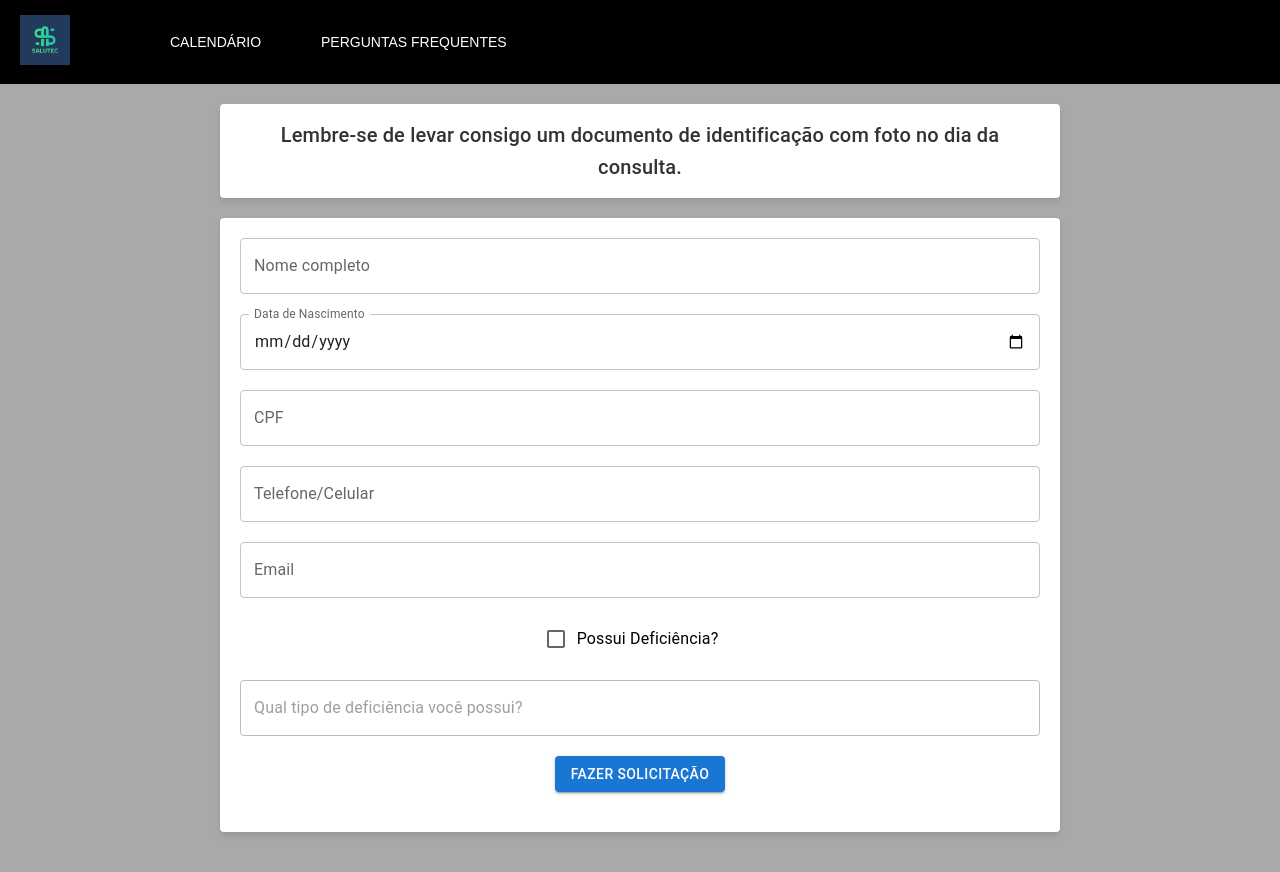
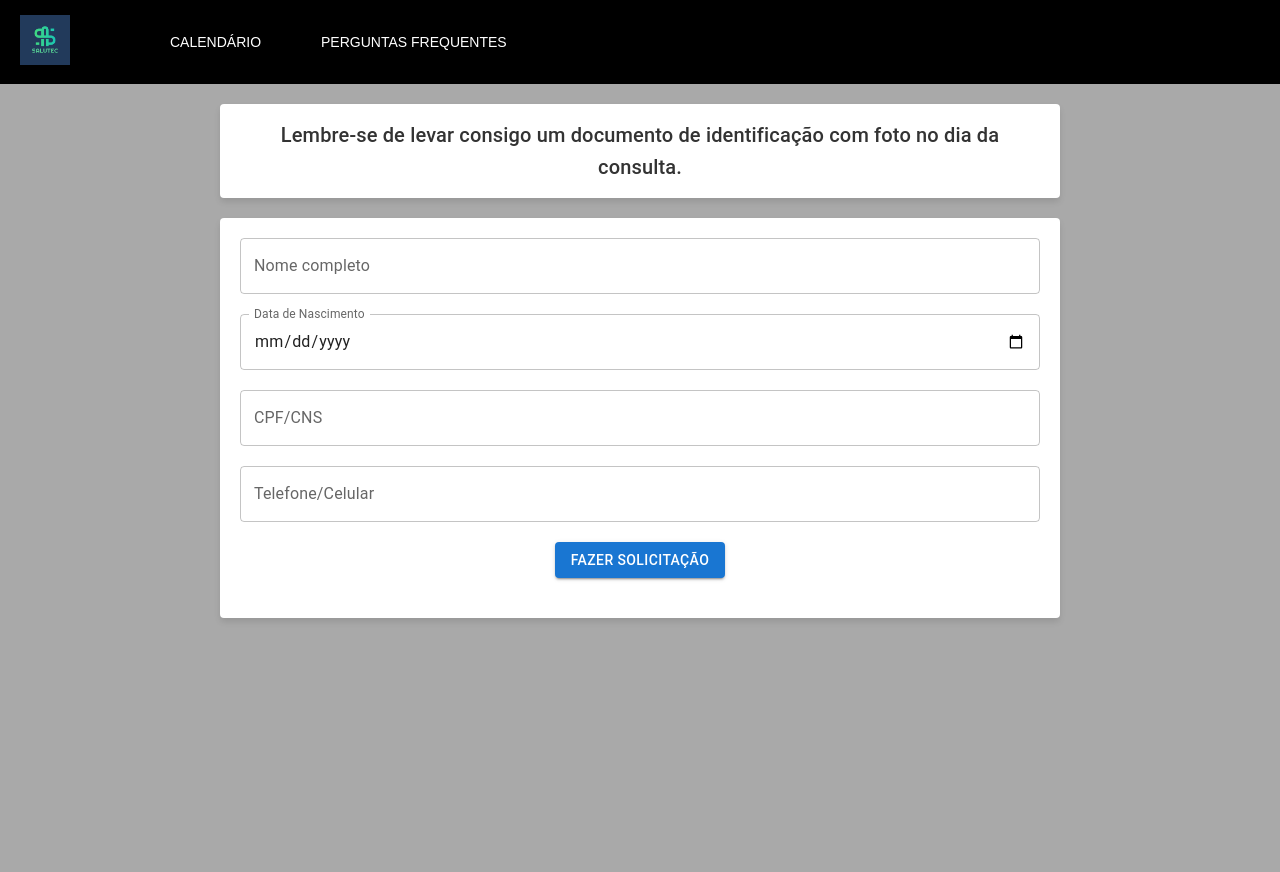
Before and after one commit to IsacGuedes/salutec-app, a React (Create React App) app: page /paciente in a window 1280 px wide. Shown: the top 872 px of the page. Built offline with nearby package versions, Linux system fonts and the light colour scheme; a web font is replaced by a local one.

Commit message:
correcoes cadastro

```diff
--- a/src/components/formatos.ts
+++ b/src/components/formatos.ts
@@ -1,17 +1,22 @@
 export const aplicarMascaraDocumento = (documento: string): string => {
-    const apenasDigitos = documento.replace(/\D/g, '').slice(0, 14);
+    const apenasDigitos = documento.replace(/\D/g, '').slice(0, 15);
+
+    // Aplica máscara de CPF (11 dígitos)
     if (apenasDigitos.length <= 11) {
         return apenasDigitos
             .replace(/(\d{3})(\d)/, '$1.$2')
             .replace(/(\d{3})(\d)/, '$1.$2')
             .replace(/(\d{3})(\d{1,2})$/, '$1-$2');
-    } else {
+    }
+    // Aplica máscara de CNS (15 dígitos)
+    else if (apenasDigitos.length <= 15) {
         return apenasDigitos
-            .replace(/^(\d{2})(\d)/, '$1.$2')
-            .replace(/^(\d{2})\.(\d{3})(\d)/, '$1.$2.$3')
-            .replace(/\.(\d{3})(\d)/, '.$1/$2')
-            .replace(/(\d{4})(\d)/, '$1-$2');
+            .replace(/(\d{3})(\d)/, '$1.$2')
+            .replace(/(\d{3})(\d)/, '$1.$2')
+            .replace(/(\d{3})(\d)/, '$1.$2')
+            .replace(/(\d{3})(\d{1,2})$/, '$1-$2');
     }
+    return documento; // Retorna o documento original se não atender aos casos acima
 };
 
 export const formatarTelefone = (telefone: string): string => {
--- a/src/pages/pacientes/paciente.tsx
+++ b/src/pages/pacientes/paciente.tsx
@@ -7,10 +7,7 @@ import { useNavigate } from 'react-router-dom';
 
 const Paciente: FC = () => {
     const [nome, setNome] = useState<string>('');
-    const [pcd, setPcd] = useState<boolean>(false);
-    const [pcdDescricao, setPcdDescricao] = useState<string>('');
-    const [cpf, setCPF] = useState<string>('');
-    const [email, setEmail] = useState<string>('');
+    const [documento, setDocumento] = useState<string>('');
     const [dataNascimento, setDataNascimento] = useState<string>('');
     const [telefone, setTelefone] = useState<string>('');
     const navigate = useNavigate();
@@ -19,13 +16,10 @@ const Paciente: FC = () => {
         // Validação dos campos obrigatórios
             const data = {
             nome,
-            pcd,
-            cpf: removerCaracteresNaoNumericos(cpf),
+            documento: removerCaracteresNaoNumericos(documento),
             telefone: removerCaracteresNaoNumericos(telefone),
-            email,
             dataNascimento,
-            pcdDescricao,
-        };
+            };
 
         try {
             const response = await apiPost("/pacientes/criarPaciente", data);
@@ -41,14 +35,8 @@ const Paciente: FC = () => {
 
         console.log(">>>>", data);
 
-        if (!nome || !cpf || !telefone || !email || !dataNascimento) {
+        if (!nome || !documento || !telefone || !dataNascimento) {
             alert("Por favor, preencha todos os campos obrigatórios.");
-            return;
-        }
-
-        // Verifica se o campo "Qual tipo de deficiência você possui?" foi preenchido quando o checkbox está marcado
-        if (pcd && !pcdDescricao) {
-            alert("Por favor, preencha o campo 'Qual tipo de deficiência você possui?'.");
             return;
         }
     };
@@ -86,9 +74,9 @@ const Paciente: FC = () => {
                 <div className="div-linha">
                     <TextField
                         fullWidth
-                        label="CPF"
-                        value={cpf}
-                        onChange={(event) => setCPF(aplicarMascaraDocumento(event.target.value))}
+                        label="CPF/CNS"
+                        value={documento}
+                        onChange={(event) => setDocumento(aplicarMascaraDocumento(event.target.value))}
                     />
                 </div>
                 <div className="div-linha">
@@ -97,37 +85,6 @@ const Paciente: FC = () => {
                         label="Telefone/Celular"
                         value={telefone}
                         onChange={(event) => setTelefone(formatarTelefone(event.target.value))}
-                    />
-                </div>
-                <div className="div-linha">
-                    <TextField
-                        fullWidth
-                        label="Email"
-                        type="text"
-                        value={email}
-                        onChange={(event) => setEmail(event.target.value)}
-                    />
-                </div>
-                <div className="div-linha">
-                    <FormControlLabel
-                        control={
-                            <Checkbox
-                                checked={pcd}
-                                onChange={(event) => setPcd(event.target.checked)}
-                            />
-                        }
-                        label="Possui Deficiência?"
-                    />
-                </div>
-                <div className="div-linha">
-                    <TextField
-                        fullWidth
-                        label="Qual tipo de deficiência você possui?"
-                        type="text"
-                        value={pcdDescricao}
-                        onChange={(event) => setPcdDescricao(event.target.value)}
-                        disabled={!pcd}  // Desabilita o campo se o checkbox estiver desmarcado
-                        required={pcd}   // Torna o campo obrigatório se o checkbox estiver marcado
                     />
                 </div>
                 <div className="div-linha full-width">
```
